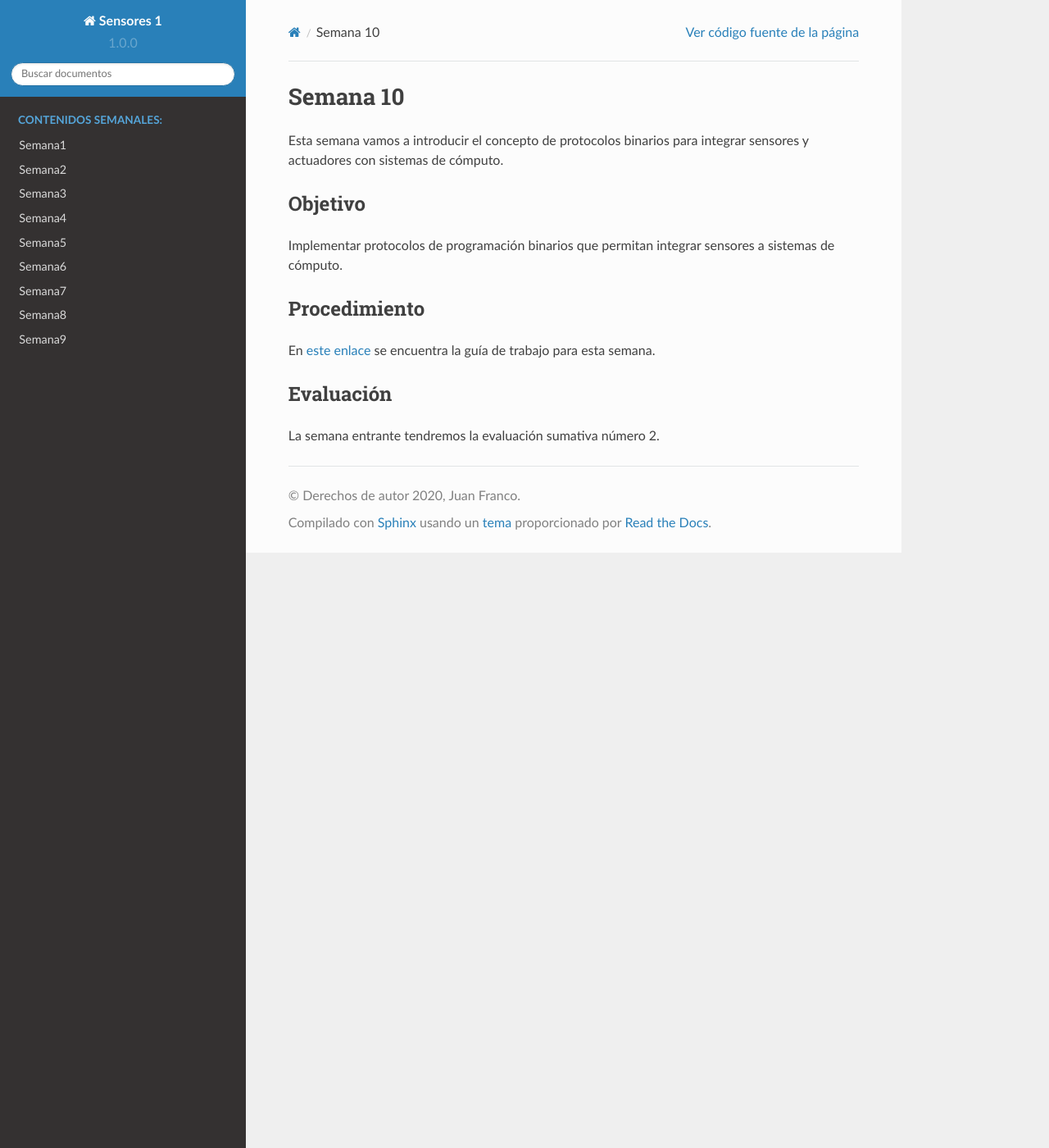
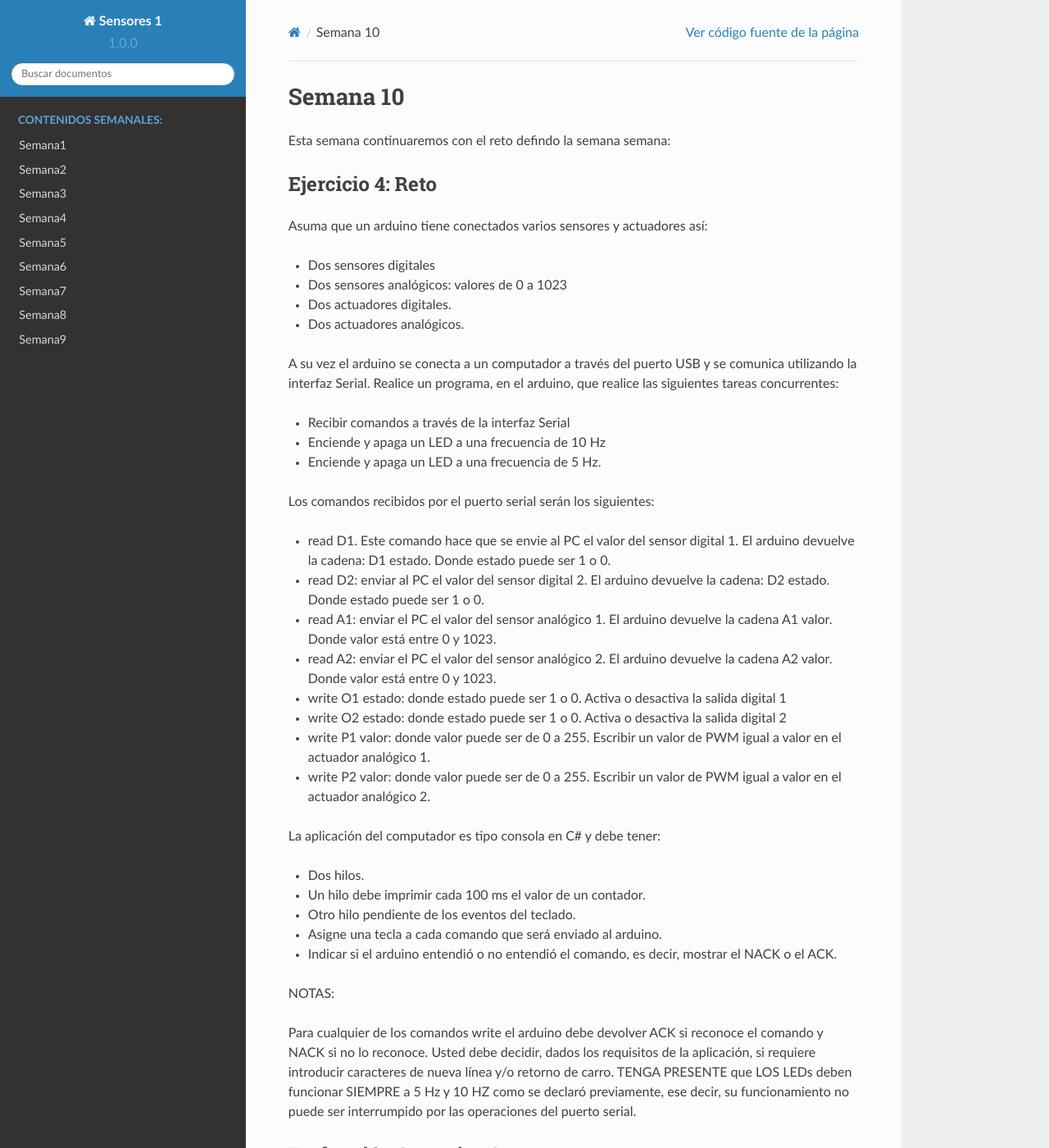
Before and after one commit to juanferfranco/sensores1, a Sphinx documentation site: the page built from docs/_semana10/semana10.rst, in a window 1280 px wide and 1400 px high. Shown: the whole window at 82% size. Built offline with Sphinx 7.4.7 and the Read the Docs theme 2.0.0, drawn with Linux system fonts in a browser that asks for light colours; some of the changed text lies outside the part shown.

Commit message:
add week 10

```diff
--- a/docs/_semana10/semana10.rst
+++ b/docs/_semana10/semana10.rst
@@ -1,18 +1,106 @@
 Semana 10
 ===========
 
-Esta semana vamos a introducir el concepto de protocolos binarios para integrar sensores y actuadores con sistemas de cómputo.
+Esta semana continuaremos con el reto defindo la semana semana:
 
-Objetivo
-----------
+Ejercicio 4: Reto
+------------------
+Asuma que un arduino tiene conectados varios sensores y actuadores así:
 
-Implementar protocolos de programación binarios que permitan integrar sensores a sistemas de cómputo.
+* Dos sensores digitales
+* Dos sensores analógicos: valores de 0 a 1023
+* Dos actuadores digitales.
+* Dos actuadores analógicos.
 
-Procedimiento
----------------
-En `este enlace <https://drive.google.com/open?id=1NFxqhAb3Yb00zq5rGEzZeCZJ3MgQi3Q9tlnO7JSAQ5A>`__ se encuentra la guía
-de trabajo para esta semana.
+A su vez el arduino se conecta a un computador a través del puerto USB y se comunica
+utilizando la interfaz Serial. Realice un programa, en el arduino, que realice las siguientes tareas
+concurrentes:
 
-Evaluación
-------------
-La semana entrante tendremos la evaluación sumativa número 2.
+* Recibir comandos a través de la interfaz Serial
+* Enciende y apaga un LED a una frecuencia de 10 Hz
+* Enciende y apaga un LED a una frecuencia de 5 Hz.
+
+Los comandos recibidos por el puerto serial serán los siguientes:
+
+* read D1. Este comando hace que se envie al PC el valor del sensor digital 1.
+  El arduino devuelve la cadena:  D1 estado. Donde estado puede ser 1 o 0.
+
+* read D2: enviar al PC el valor del sensor digital 2.
+  El arduino devuelve la cadena: D2 estado. Donde estado puede ser 1 o 0.
+
+* read A1: enviar el PC el valor del sensor analógico 1.
+  El arduino devuelve la cadena A1 valor. Donde valor está entre 0 y 1023.
+
+* read A2: enviar el PC el valor del sensor analógico 2.
+  El arduino devuelve la cadena A2 valor. Donde valor está entre 0 y 1023.
+
+* write O1 estado: donde estado puede ser 1 o 0.
+  Activa o desactiva la salida digital 1
+
+* write O2 estado: donde estado puede ser 1 o 0.
+  Activa o desactiva la salida digital 2
+
+* write P1 valor: donde valor puede ser de 0 a 255.
+  Escribir un valor de PWM igual a valor en el actuador analógico 1.
+
+* write P2 valor: donde valor puede ser de 0 a 255.
+  Escribir un valor de PWM igual a valor en el actuador analógico 2.
+
+La aplicación del computador es tipo consola en C# y debe tener:
+
+* Dos hilos.
+* Un hilo debe imprimir cada 100 ms el valor de un contador.
+* Otro hilo pendiente de los eventos del teclado.
+* Asigne una tecla a cada comando que será enviado al arduino.
+* Indicar si el arduino entendió o no entendió el comando, es decir,
+  mostrar el NACK o el ACK.
+
+NOTAS:
+
+Para cualquier de los comandos write el arduino debe devolver ACK si reconoce el comando y
+NACK si no lo reconoce. Usted debe decidir, dados los requisitos de la aplicación,
+si requiere introducir caracteres de nueva línea y/o retorno de carro.
+TENGA PRESENTE que LOS LEDs deben funcionar SIEMPRE a 5 Hz y 10 HZ como se declaró previamente,
+ese decir, su funcionamiento no puede ser interrumpido por las operaciones del puerto serial.
+
+
+Evaluación Sumativa 3
+----------------------
+La evaluación sumativa 3 consiste en entregar el ejercicio 4 funcionando más la sustentación.
+
+Consideraciones:
+^^^^^^^^^^^^^^^^^^
+* Plazo de entrega, martes 31 de marzo a las 12 de la MEDIA NOCHE
+* Cree una carpeta. Incluya en esa carpeta otras dos. Una con el proyecto
+  C# y otra con el proyecto Arduino. Adicionalemnte incluya un archivo .pdf con:
+
+    * EL ENLACE, solo el ENLACE a un video que tenga las siguientes secciones:
+
+        * Sección 1: mostrar cómo se compila cada proyecto.
+        * Sección 2: mostrar cada proyecto corriendo.
+        * Sección 3: mostar ambos proyectos funcionando de manera integrada.
+        * Sección 4: explicar cómo probó cada proyecto por separado.
+        * Sección 5: explicar de manera detallada cuál es la idea de funcionamiento
+          general de cada proyecto y luego una explicación muy detallada.
+* Comprima la carpeta anterior con SOLO usando .ZIP, no RAR, no 7Z, SOLO .ZIP. NO
+  CUMPLIR CON ESTO REBAJARÁ EN UNA UNIDAD AUTOMÁTICAMENTE LA NOTA FINAL.
+* El video debe tener buena calidad de audio para poder escuchar claramente su
+  sustentación.
+* Suba la sustentación aquí: https://www.dropbox.com/request/fLDGeeeQvte5g2Za4UYK
+
+Criterios de evaluación
+^^^^^^^^^^^^^^^^^^^^^^^^
+
+Nota_Final = Funcionamiento*sustentación
+
+Donde funcionamiento será una nota de 0 a 5 y sustentación un factor de 0 a 1. ESTO
+quiere decir que el funcionamiento puede ser 5, pero si la sustentación es 0, la nota
+final final 0.
+
+Para la sustentación:
+
+* 1: se incluyen todas las sesiones. En particular la 5 es correcta, precisa y detallada.
+* 0.6: incluye todas las sesiones, pero la sección 5 evidencia algunos problemas conceptuales leves
+* 0.4: incluye todas las sesiones, pero la sección 5 evidencia algunos problemas conceptuales graves
+* 0: no entregó la sustentación completa o la sustentación no evidencia la realización y entendimiento
+  del trabajo.
--- a/docs/_semana9/semana9.rst
+++ b/docs/_semana9/semana9.rst
@@ -269,7 +269,7 @@ La aplicación del computador es tipo consola en C# y debe tener:
 
 NOTAS:
 
-Para cualquier de los comando write el arduino debe devolver ACK si reconoce el comando y
+Para cualquier de los comandos write el arduino debe devolver ACK si reconoce el comando y
 NACK si no lo reconoce. Usted debe decidir, dados los requisitos de la aplicación,
 si requiere introducir caracteres de nueva línea y/o retorno de carro.
 TENGA PRESENTE que LOS LEDs deben funcionar SIEMPRE a 5 Hz y 10 HZ como se declaró previamente,
```
